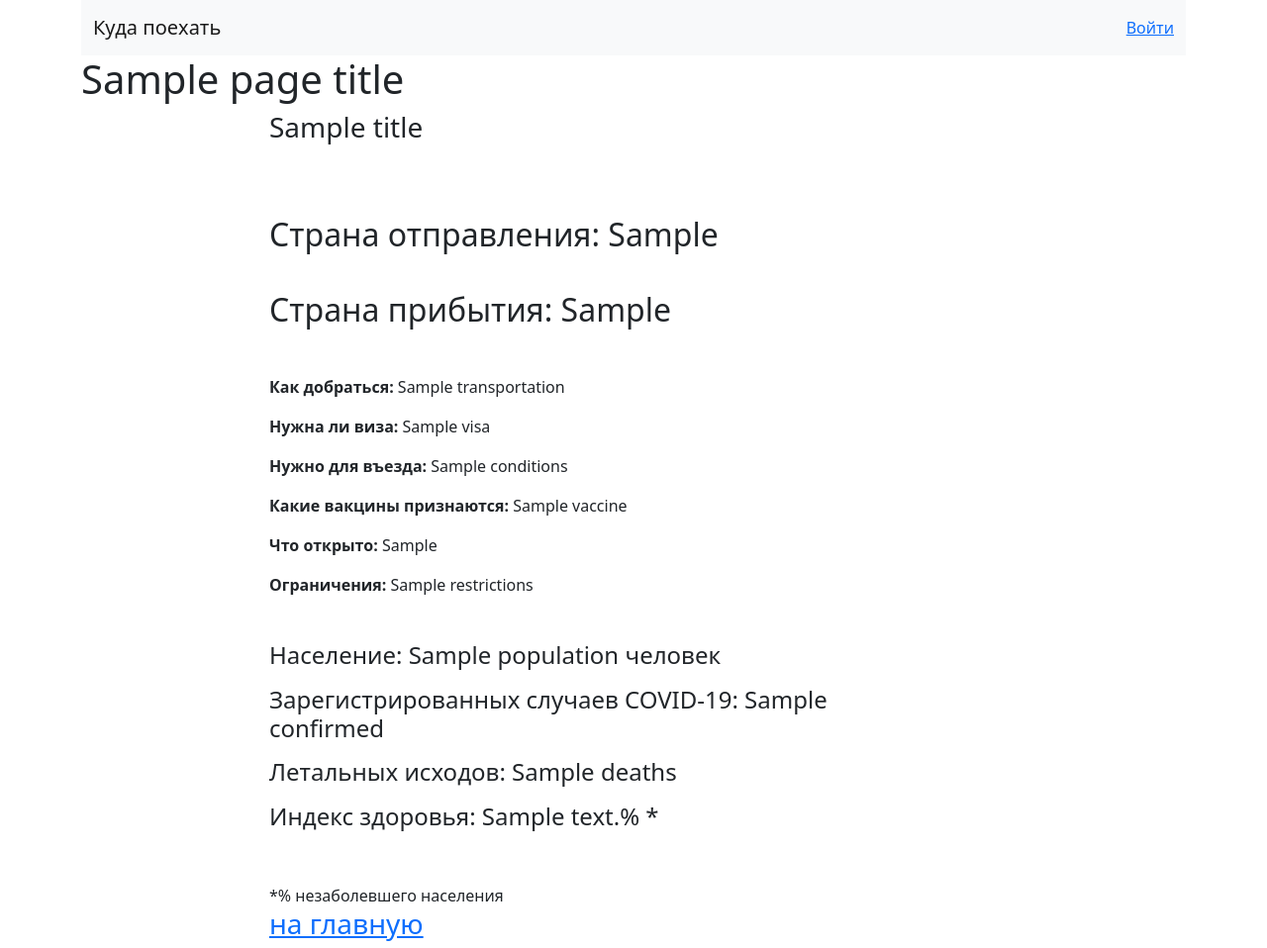
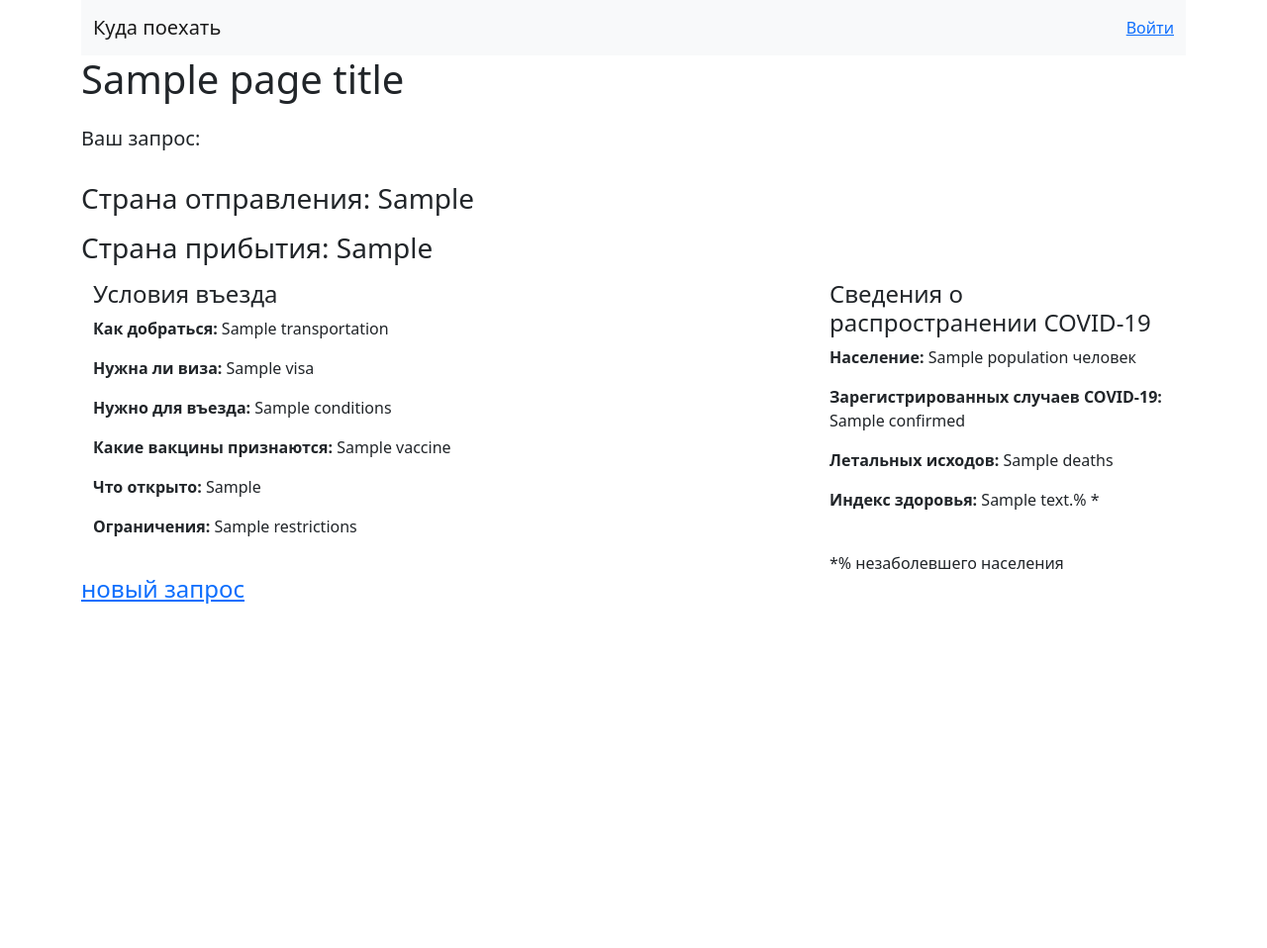
Before and after one commit to lananovikova10/where2go, a Flask app: template webapp/templates/country/country_request.html in a window 1280 px wide. Shown: the whole page at 99% size. After the commit the page ends 610 px from the top, so only its background shows below. Run offline with Flask 2, Linux system fonts and the light colour scheme; the template is opened without the code that fills it: most values are stand-ins (such as "Sample title", 1, 10 or a date in 2020); parts of the project's set-up code (start-up, migrations or seed data) failed here and were passed over.

Commit message:
2 columns first try

```diff
--- a/webapp/templates/country/country_request.html
+++ b/webapp/templates/country/country_request.html
@@ -3,9 +3,7 @@
 {% block content %}
 <h1>{{ page_title }}</h1>
     <div class="row">
-                <div class="col-sm-2"></div>
-                <div class="col-sm-9">
-                    <h3>{{ title }}</h3>
+        <div class="col-sm-9-center">
             {% with messages = get_flashed_messages() %}
                 {% if messages %}
                 <div class="alert alert-warning" role="alert">
@@ -13,13 +11,17 @@
                 </div>
                 {% endif %}
             {% endwith %}
-                    <br><br>
-                    <p>
-                    <div class="col-sm-9">
-                        <h2>
-                        Страна отправления: {{ country_dep }} <br><br>
-                        Страна прибытия: {{ country_arr }} <br><br>
-                        </h2>
+            <p><h5>Ваш запрос:</h5></p>
+        </div>
+        <div class="col-sm-12-center">
+            <p><h3>Страна отправления: {{ country_dep }}</p>
+            <p>Страна прибытия: {{ country_arr }}</h3></p>
+        </div>
+    </div>
+    <div class="container">
+        <div class="row justify-content-center">
+            <div class="col-8">
+                <h4>Условия въезда</h4>
                 {% if no_data_by_country %}
                         <p>{{ no_data_by_country }}</p>
                 {% else %}
@@ -31,32 +33,29 @@
                     <p><b>Ограничения:</b> {{ restrictions }}</p>
                     </p>
                 {% endif %}
+            </div>
+            <div class="col-4">
+                <h4>Сведения о распространении COVID-19</h4>
                 {% if covid_data is none %}
-                    <h5>
-                        <br>
                     <p><i>Сетевая ошибка, повторите запрос позднее</i></p>
-                    </h5>
                 {% elif not covid_data %}
-                    <h5>
-                        <br>
                     <p><i>Информация о распространении COVID-19 в стране прибытия отсутствует</i></p>
-                    </h5>
                 {% else %}
-                        <h4>
-                            <br>
-                            <p>Население: {{ covid_data['population'] }} человек</p>
-                            <p>Зарегистрированных случаев COVID-19: {{ covid_data['confirmed'] }}</p>
-                            <p>Летальных исходов: {{ covid_data['deaths'] }}</p>
+                    <p><b>Население:</b> {{ covid_data['population'] }} человек</p>
+                    <p><b>Зарегистрированных случаев COVID-19:</b> {{ covid_data['confirmed'] }}</p>
+                    <p><b>Летальных исходов:</b> {{ covid_data['deaths'] }}</p>
                     {% if covid_data['health index'] %}
-                            <p>Индекс здоровья: {{ covid_data['health index'] }}% *</p> <br>
+                    <p><b>Индекс здоровья:</b> {{ covid_data['health index'] }}% *</p> <br>
                     {% else %}
-                            <p>Индекс здоровья: {{ covid_data['health index text'] }}% *</p> <br>
+                    <p><b>Индекс здоровья:</b> {{ covid_data['health index text'] }}% *</p> <br>
                 {% endif %}
-                        </h4>
                     *% незаболевшего населения
                 {% endif %}
-
-                    <h3><a href="{{ url_for('main_page.display') }}">на главную</a></h3>
             </div>
         </div>
+    </div>
+    <div class="row">
+        <h4><a href="{{ url_for('main_page.display') }}">новый запрос</a></h4>
+    </div>
+
 {% endblock %}
```
Lines whose indentation alone changed are shown as unchanged.
